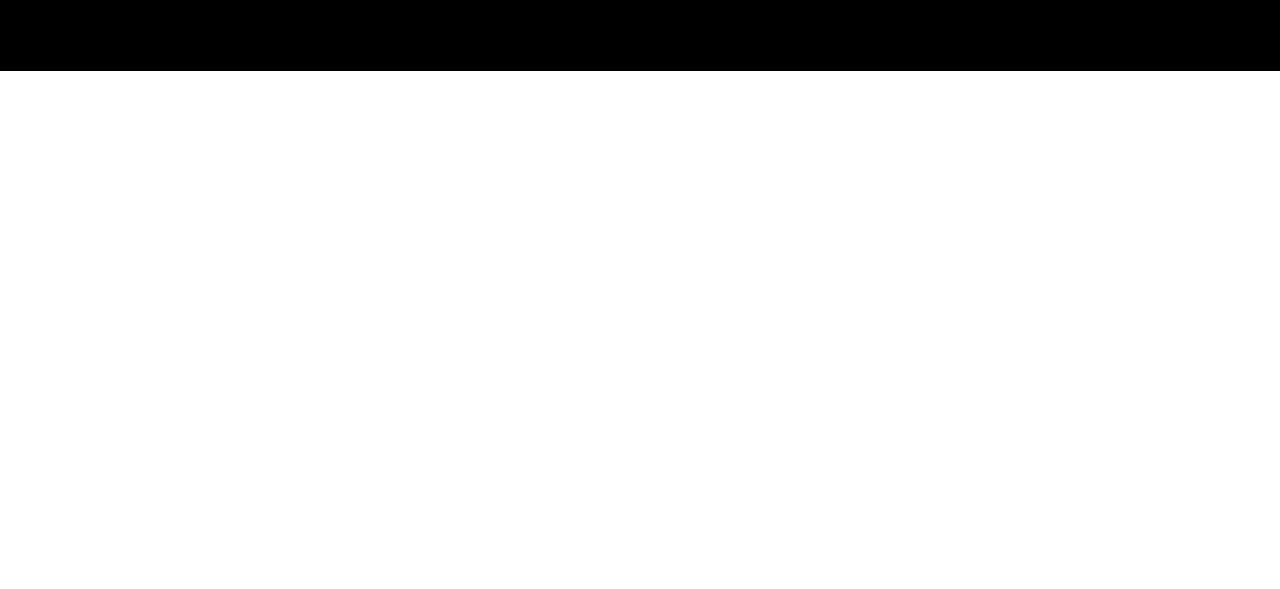
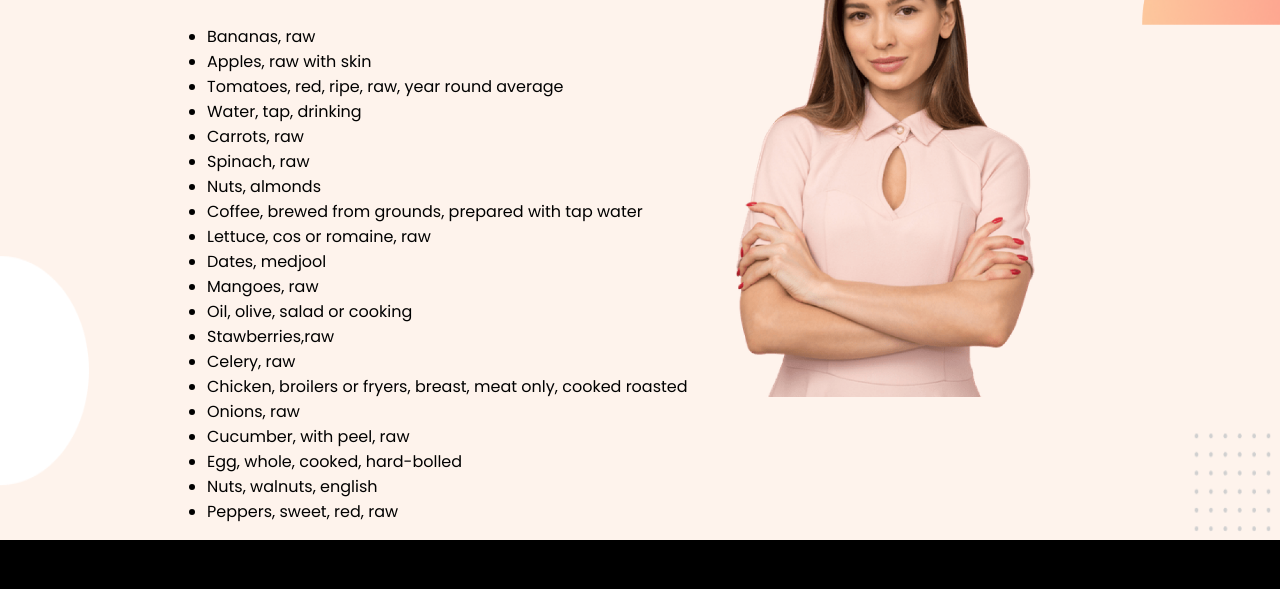
Before and after one commit to ajmain-nishu/food-network, a plain HTML site: page index.html in a window 1280 px wide. Shown: the part 2549-3138 px from the top of the page. Before the commit the page ends 2620 px from the top, so only its background shows below. Drawn offline with Linux system fonts and the light colour scheme.

Commit message:
Added food list

```diff
--- a/index.html
+++ b/index.html
@@ -93,6 +93,40 @@
 
 
 
+    <section class="popular-food">
+        <div class="popular-food__left">
+            <h2 class="popular-food__left__header heading--color">Most Popular Food</h2>
+            <ul class="popular-food__left__unorder">
+                <li>Bananas, raw</li>
+                <li>Apples, raw with skin</li>
+                <li>Tomatoes, red, ripe, raw, year round average</li>
+                <li>Water, tap, drinking</li>
+                <li>Carrots, raw</li>
+                <li>Spinach, raw</li>
+                <li>Nuts, almonds</li>
+                <li>Coffee, brewed from grounds, prepared with tap water</li>
+                <li>Lettuce, cos or romaine, raw</li>
+                <li>Dates, medjool</li>
+                <li>Mangoes, raw</li>
+                <li>Oil, olive, salad or cooking</li>
+                <li>Stawberries,raw</li>
+                <li>Celery, raw</li>
+                <li>Chicken, broilers or fryers, breast, meat only, cooked roasted</li>
+                <li>Onions, raw</li>
+                <li>Cucumber, with peel, raw</li>
+                <li>Egg, whole, cooked, hard-bolled</li>
+                <li>Nuts, walnuts, english</li>
+                <li>Peppers, sweet, red, raw</li>
+            </ul>
+        </div>
+        <div class="popular-food__right">
+            <img class="popular-food__right__img" src="images/female/about_me_female_person.png" alt="">
+        </div>
+    </section>
+
+
+
+
     <footer>
         <h3 class="heading--color"><span>FOOD</span> NETWORK</h3>
         <p>Eat healthy to live healthy. Live healthy to live healthy</p>
--- a/style.css
+++ b/style.css
@@ -171,6 +171,34 @@ button {
 
 
 
+.popular-food {
+    background-image: url(images/shape/about_me_shape.png);
+    background-repeat: no-repeat;
+    background-size: 100% 100%;
+    display: flex;
+    justify-content: space-between;
+    padding-top: 70px;
+}
+.popular-food__left {
+    width: 45%;
+    padding-left: 15%;
+}
+.popular-food__right {
+    width: 45%;
+}
+.popular-food__right__img {
+    width: 55%;
+}
+.popular-food__left__header {
+    font-size: 2rem;
+}
+.popular-food__left__unorder {
+    padding-left: 15px;
+}
+
+
+
+
 footer {
     text-align: center;
     background-color: black;
```
